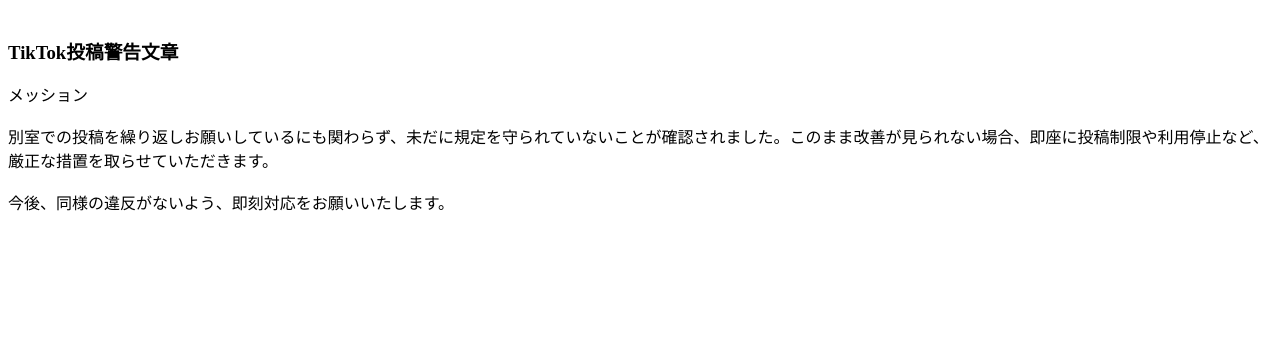
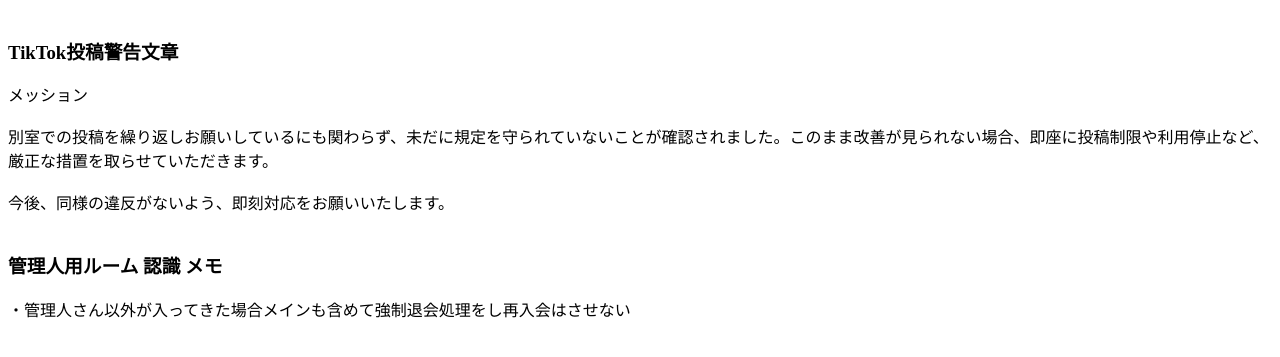
Before and after one commit to miki0113/Chat-Management, a plain HTML site: page index.html in a window 1280 px wide. Shown: the part 63-420 px from the top of the page. Drawn offline with Linux system fonts and the light colour scheme.

Commit message:
index.html を更新

```diff
--- a/index.html
+++ b/index.html
@@ -16,6 +16,14 @@
 <br>
 <br>
 今後、同様の違反がないよう、即刻対応をお願いいたします。
+<br>
+<br>
+</body>
+<h3>管理人用ルーム 認識  メモ</h3>
+<body>
+・管理人さん以外が入ってきた場合メインも含めて強制退会処理をし再入会はさせない
+
+
 
 
 </body>
```
